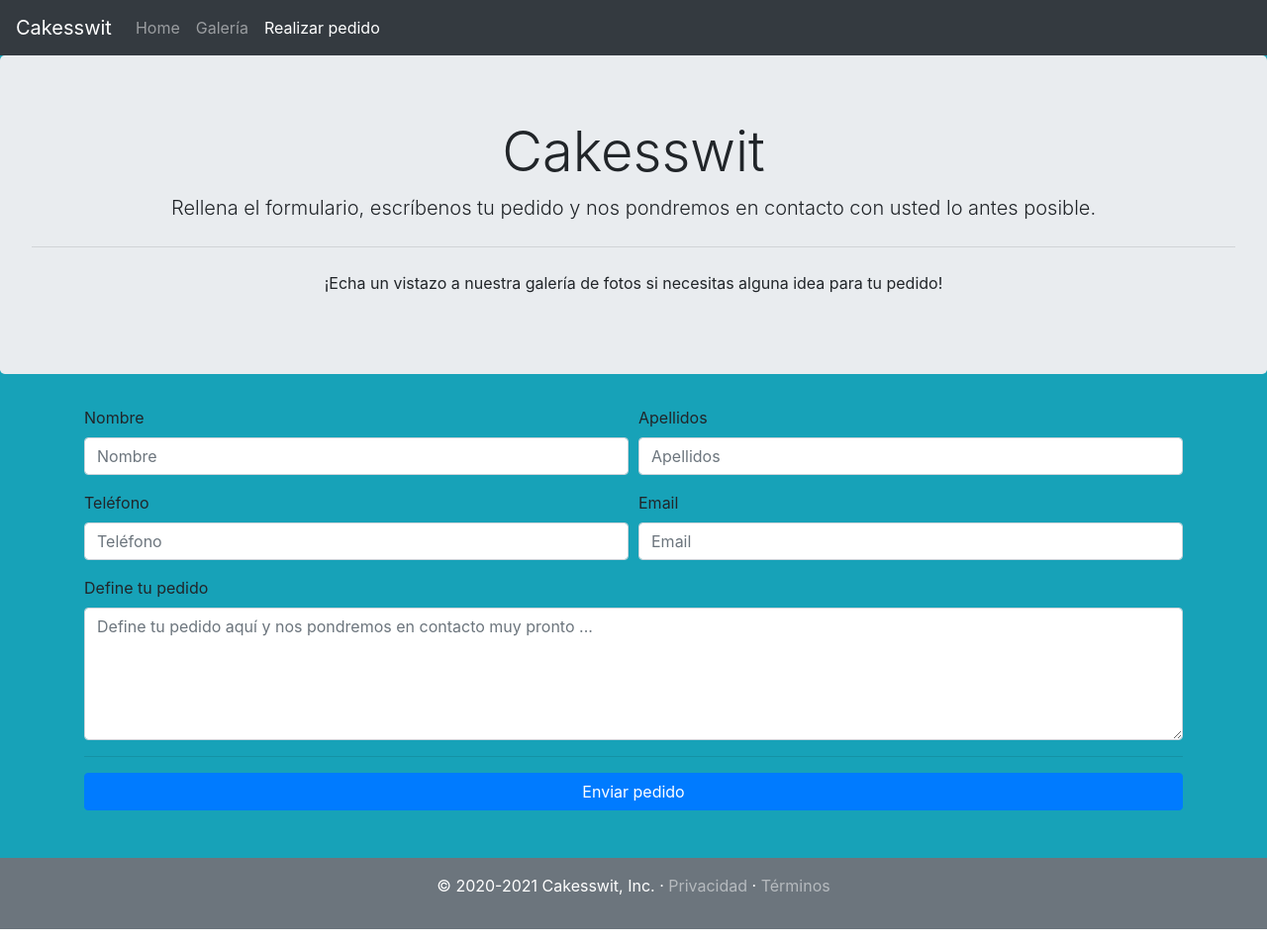
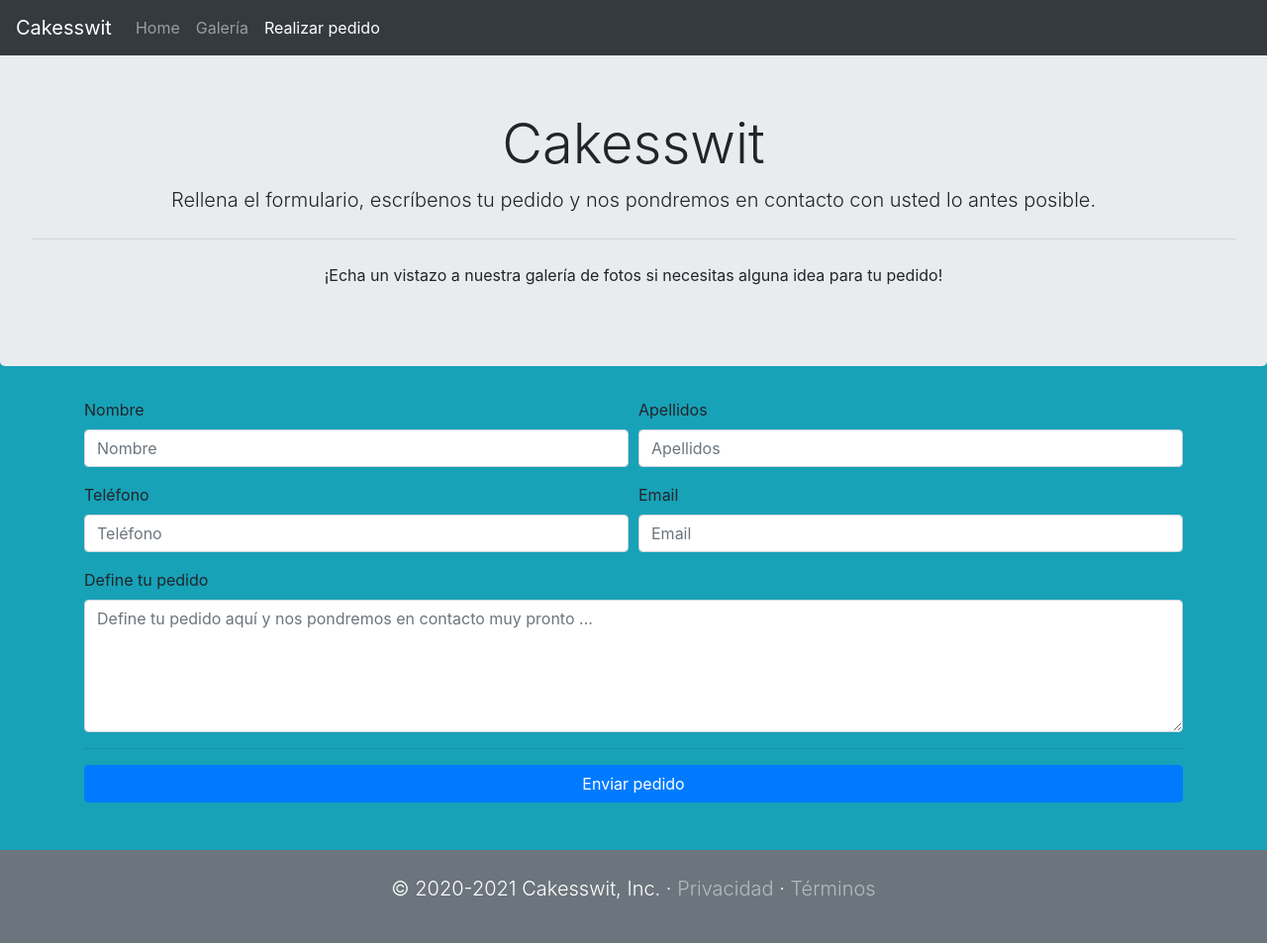
Before and after one commit to adrian2405/cakesswit, a plain HTML site: page links/form.html in a window 1280 px wide. Shown: the whole page at 99% size. Drawn offline with nearby package versions, Linux system fonts and the light colour scheme.

Commit message:
Some improveds

```diff
--- a/links/form.html
+++ b/links/form.html
@@ -11,8 +11,8 @@
   <title>Cakesswit</title>
 </head>
 
-<body>
-  <nav class="navbar navbar-expand-lg navbar-dark bg-dark">
+<body class="bg-info">
+  <nav class="navbar navbar-expand-lg navbar-dark bg-dark mb-auto fixed-top">
     <span class="navbar-brand">Cakesswit</span>
     <button class="navbar-toggler" type="button" data-toggle="collapse" data-target="#navbarNav"
       aria-controls="navbarNav" aria-expanded="false" aria-label="Toggle navigation">
@@ -33,7 +33,7 @@
     </div>
   </nav>
 
-  <main role="main" class="bg-info">
+  <main role="main" class="mt-5">
 
     <div class="jumbotron text-center">
       <h1 class="display-4">Cakesswit</h1>
@@ -71,11 +71,12 @@
       <button type="submit" class="btn btn-primary btn-block">Enviar pedido</button>
     </form>
 
-    <footer class="footer mt-auto py-3 bg-secondary text-center text-white">
+  </main>
+
+    <footer class="footer mt-auto py-4 bg-secondary text-center text-white">
       <div class="container">
-        <p>&copy; 2020-2021 Cakesswit, Inc. &middot; <a href="#"
-            class="text-decoration-none text-white-50">Privacidad</a> &middot; <a href="#"
-            class="text-decoration-none text-white-50">Términos</a></p>
+        <p class="lead">&copy; 2020-2021 Cakesswit, Inc. &middot; <a href="#" class="text-decoration-none text-white-50">Privacidad</a>
+          &middot; <a href="#" class="text-decoration-none text-white-50">Términos</a></p>
       </div>
     </footer>
 
```
Also changed, not shown: index.html (+5 -5 lines), links/gallery.html (+6 -11 lines).
